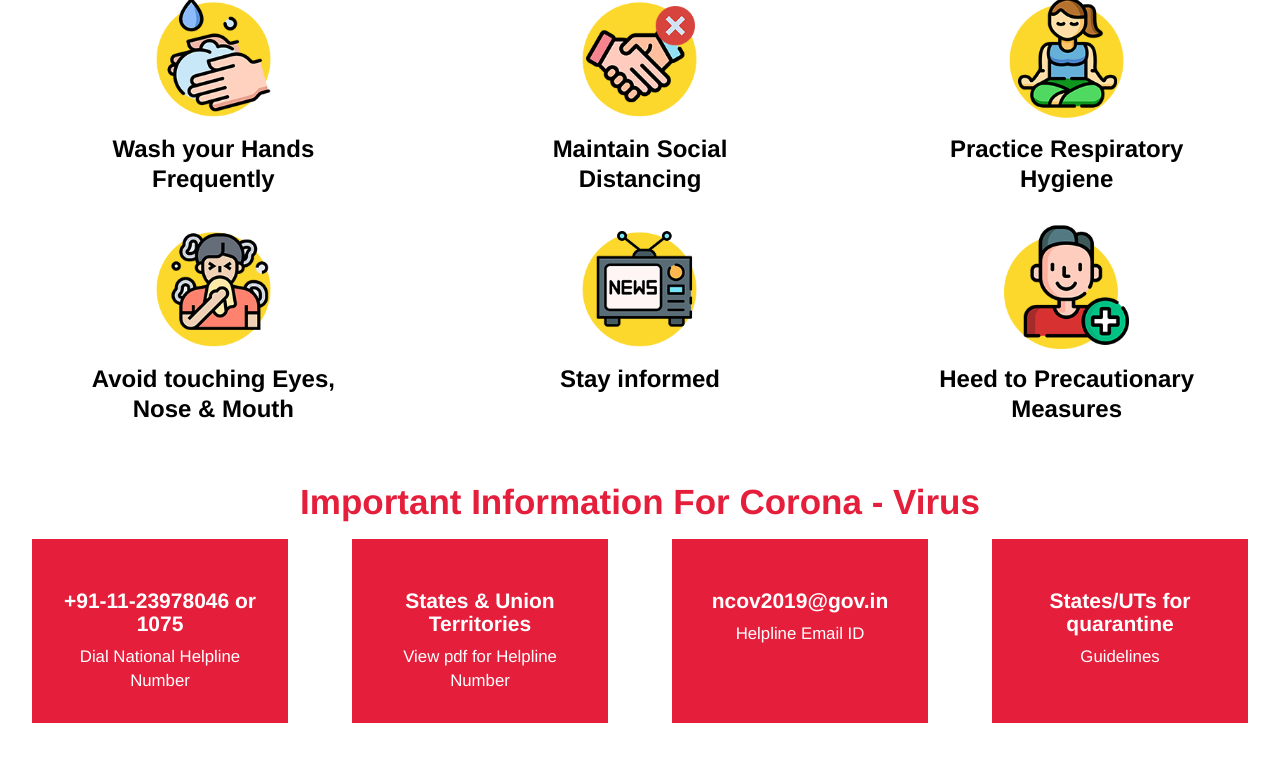
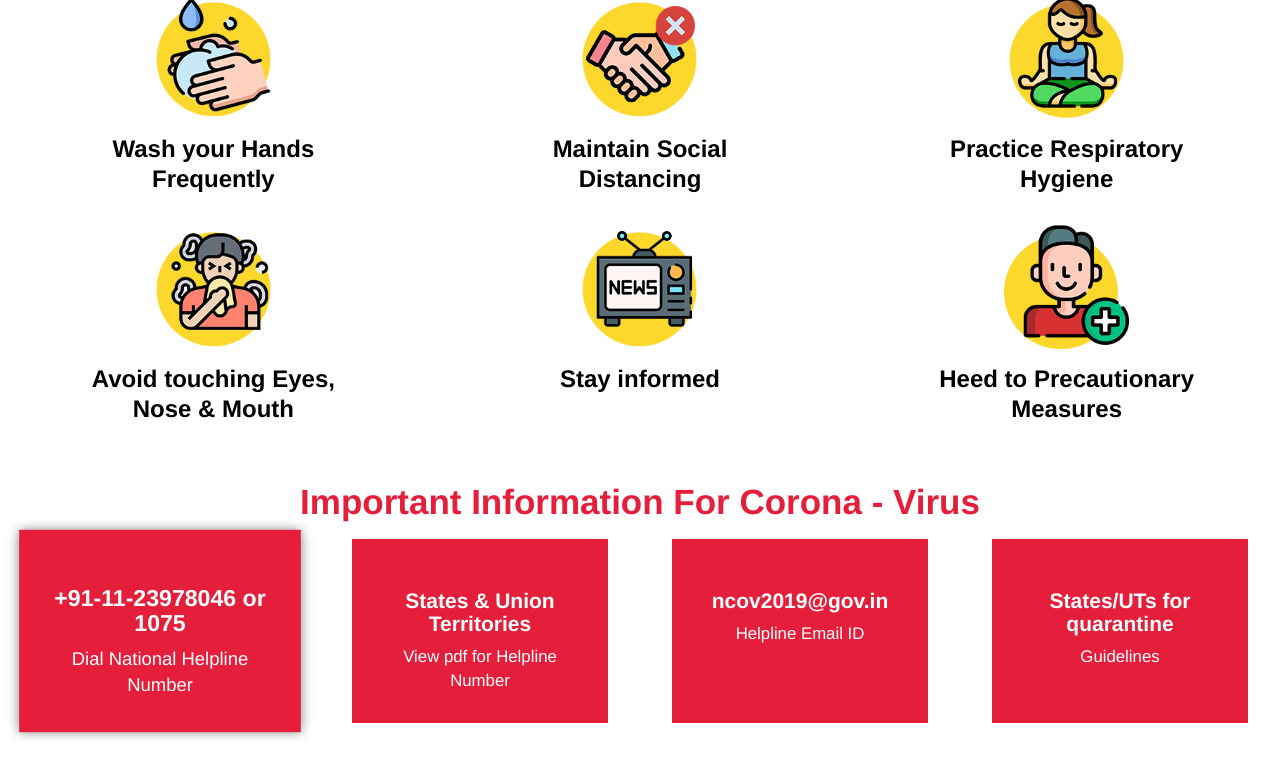
Before and after one commit to Tejas1510/Covid-Awareness-Website, a plain HTML site: page index.html in a window 1280 px wide. In both pictures the pointer is over the element 160 px from the left and 3017 px from the top of the page. Shown: the part 2387-3165 px from the top of the page. Drawn offline with Linux system fonts and the light colour scheme.

Commit message:
Update main.css

```diff
--- a/main.css
+++ b/main.css
@@ -85,14 +85,12 @@
   float: left;
   padding: 20px;
   background-color: #e51f3b;
-  /*display: -webkit-box;*/
-  /*display: -ms-flexbox;*/
-  /*display: flex;*/
-  /*-ms-flex-wrap: wrap;*/
-  /*flex-wrap: wrap;*/
-  /*justify-content: center;*/
-  /*flex-direction: column;*/
+  transition: transform .8s ease-in-out;
 }
+.progress-block:hover {
+  transform: scale(1.1);
+  box-shadow: 0 0 10px rgba(0, 0, 0, 0.5);
+  }
 
 .progress-icon {
   text-align: center;
```
